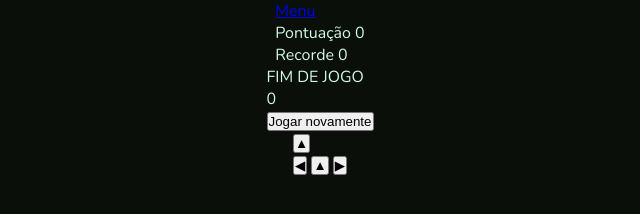
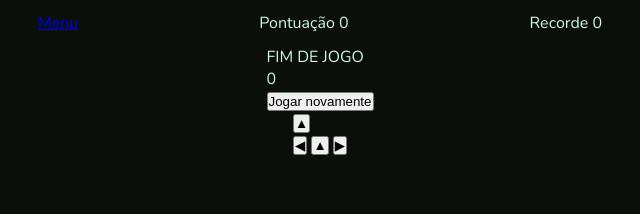
Before and after one commit to isaquesrodrigues-cpu/Jogo-da-cobra, a plain HTML site: page jogo.html in a window 1280 px wide. Shown: the whole page, without its empty margins (320-960 px from the left). Drawn offline with nearby package versions, Linux system fonts and the light colour scheme.

Commit message:
atualização 3

```diff
--- a/jogo.css
+++ b/jogo.css
@@ -31,3 +31,12 @@ body {
     user-select: none;
 
 }
+.hud {
+    width: 100%;
+    max-width: calc(var(--tamanho-celula)* var(--colunas) + 4px);
+    display: flex;
+    align-items: center;
+    justify-content: space-between;
+    padding: 12px 0;
+    gap: 8px;
+}
```
